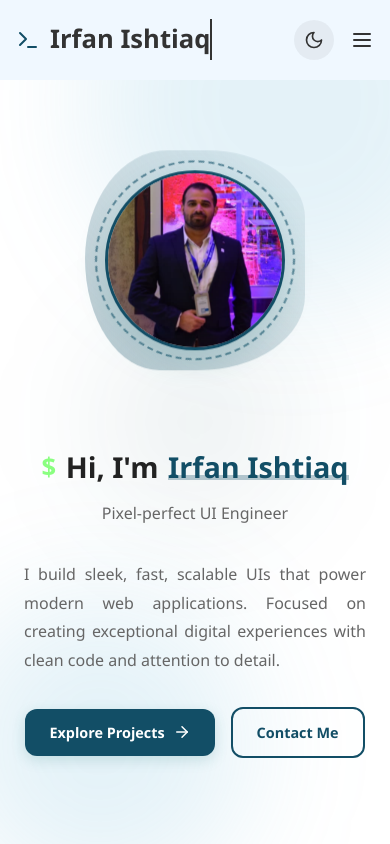
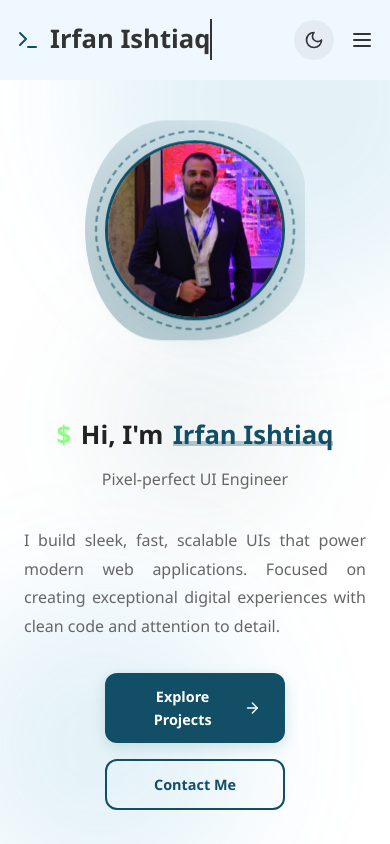
Before and after one commit to irfan3434/irfanishtiaq.dev, a React (Create React App) app: page / in a window 390 px wide. Shown: the top 844 px of the page. Built offline with nearby package versions, Linux system fonts and the light colour scheme.

Commit message:
new addition to tech stack

```diff
--- a/src/pages/Home.css
+++ b/src/pages/Home.css
@@ -848,15 +848,15 @@ body.dark-mode .stat-label {
 
   .tech-stack-container {
         grid-template-columns: repeat(2, 1fr);
-        padding: 0 16px; /* Optional: add horizontal padding */
-    }
+        place-items: center;
+  }
 
   .tech-stack-section {
     padding: 3rem 1.5rem;
   }
 
   .quick-stats {
-    padding: 3rem 1.5rem;
+    padding: 3rem 1rem;
   }
 
   .stats-grid {
@@ -874,8 +874,8 @@ body.dark-mode .stat-label {
 
   .tech-item {
     padding: 0.6rem 0.6rem;
-    font-size: 0.8rem;
-    width: 160px;
+    font-size: 0.7rem;
+    width: 148px;
   }
 
   .services-grid {
@@ -896,7 +896,7 @@ body.dark-mode .stat-label {
 
 @media (max-width: 480px) {
   .hero-heading {
-    font-size: 1.8rem;
+    font-size: 1.6rem;
   }
 
   .terminal-cursor {
@@ -923,8 +923,11 @@ body.dark-mode .stat-label {
   }
 
   .hero-cta {
-    padding: 0.75rem 1.5rem;
-    font-size: 0.9rem;
+    font-size: .9rem;
+    padding: .75rem 1.5rem;
+    width: 180px;
+    text-align: center;
+    justify-content: center;
   }
 
   .hero-badge {
--- a/src/pages/Home.js
+++ b/src/pages/Home.js
@@ -77,7 +77,7 @@ const HeroSection = () => {
     { name: 'UI/UX Design', category: 'design' },
     { name: 'Responsive Design', category: 'design' },
     { name: 'Git/GitHub', category: 'tool' },
-    { name: 'Postman (API Testing)', category: 'tool' },
+    { name: 'Postman (API)', category: 'tool' },
 
   ];
 
```
